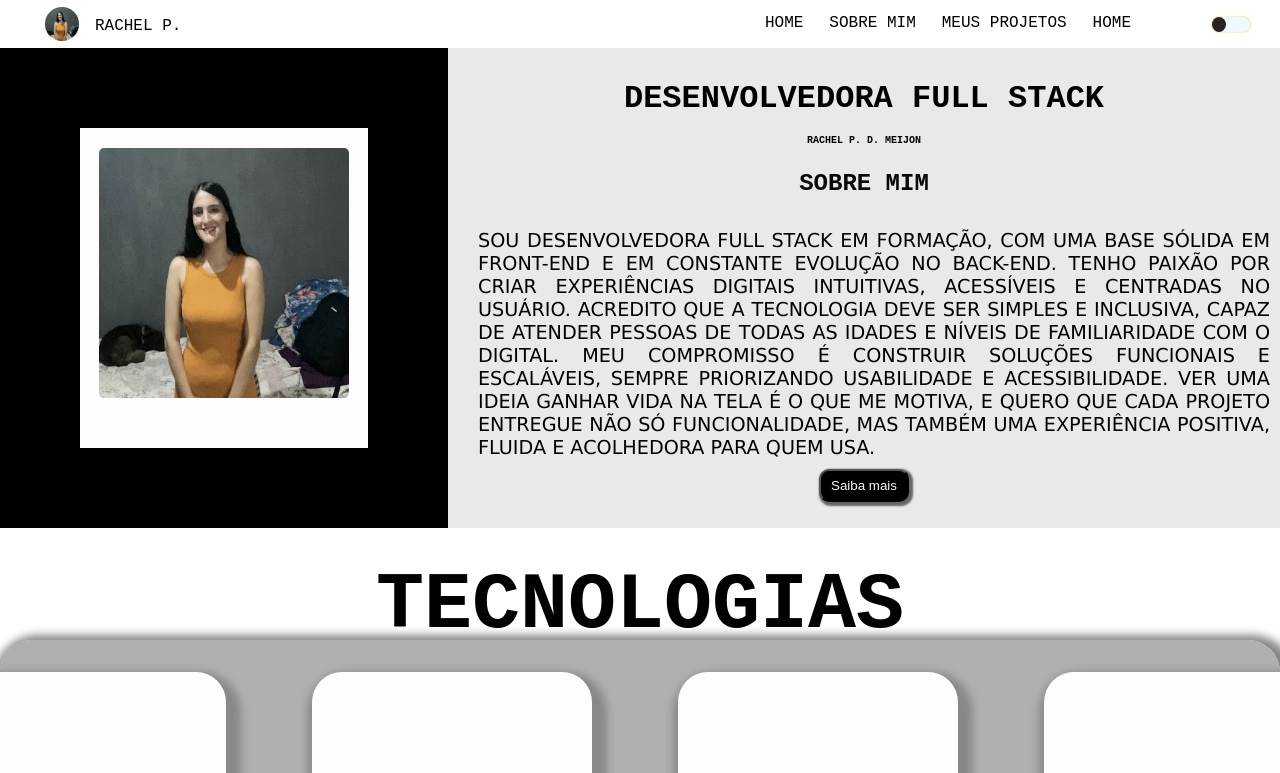
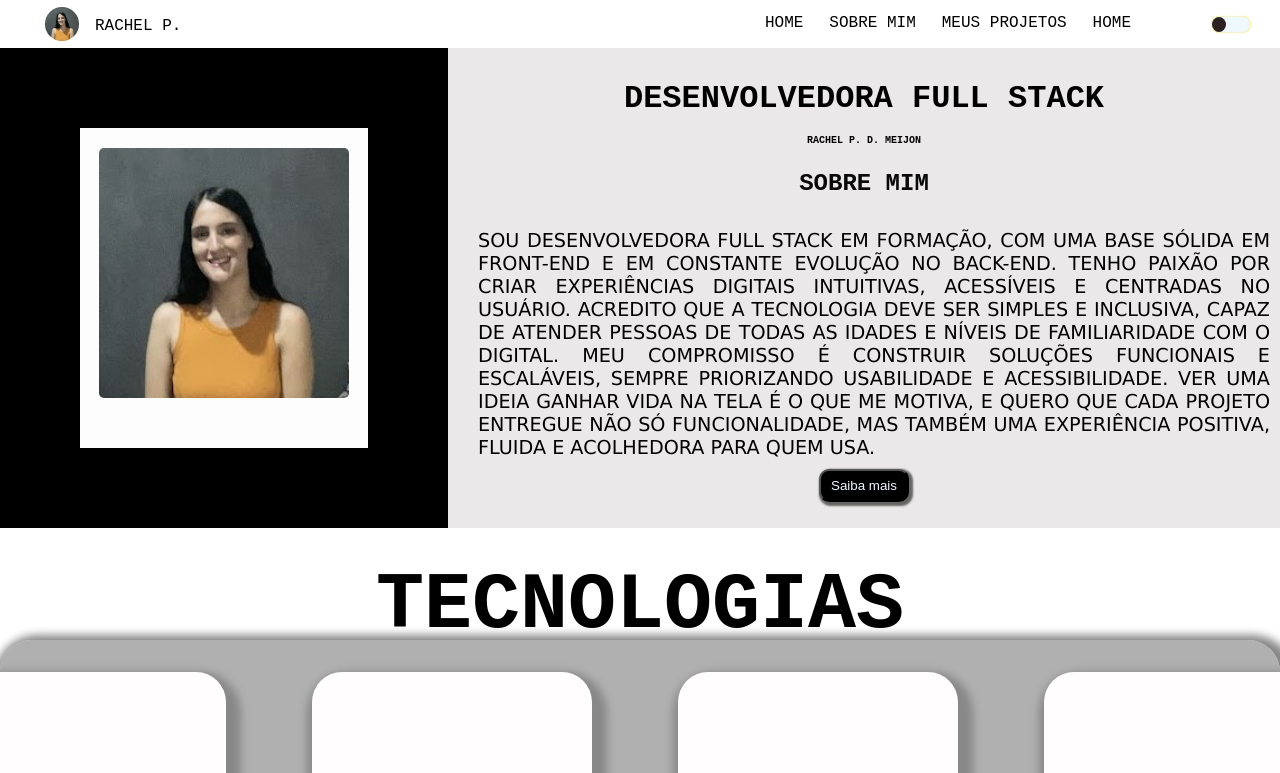
Before and after one commit to rs2chel/Portifolio, a plain HTML site: page paginaInicial/index.html in a window 1280 px wide. Shown: the top 773 px of the page. Drawn offline with nearby package versions, Linux system fonts and the light colour scheme.

Commit message:
correcao - versel caminho

```diff
--- a/paginaInicial/index.html
+++ b/paginaInicial/index.html
@@ -16,8 +16,8 @@
 <body id="body">
     <header>
         <div class="perfil">
-            <!-- <img src="/Portifolio//paginaInicial/img/FotoPerfilMenor.jpg" alt="Foto Perfil" class="logoPerfil"> -->
-            <img src="img/FotoPerfil.jpg" alt=" Foto Perfil" class="logoPerfil">
+
+            <img src="img/FotoPerfilMenor.jpg" alt=" Foto Perfil" class="logoPerfil">
             <a href="#" class="nomePerfil">Rachel P.</a>
         </div>
         <nav class="nav-bar">
@@ -35,8 +35,8 @@
         <section id="sobre" class="apresentacao">
             <div class="box-foto-Perfil">
                 <div class="imgPerfil polaroid">
-                    <!-- <img src="/Portifolio/paginaInicial/img/FotoPerfilMenor.jpg" alt="Minha foto de perfil"> -->
-                    <img src="img/FotoPerfil.jpg" alt="Minha foto de perfil">
+
+                    <img src="img/FotoPerfilMenor.jpg" alt="Minha foto de perfil">
                 </div>
 
             </div>
```
